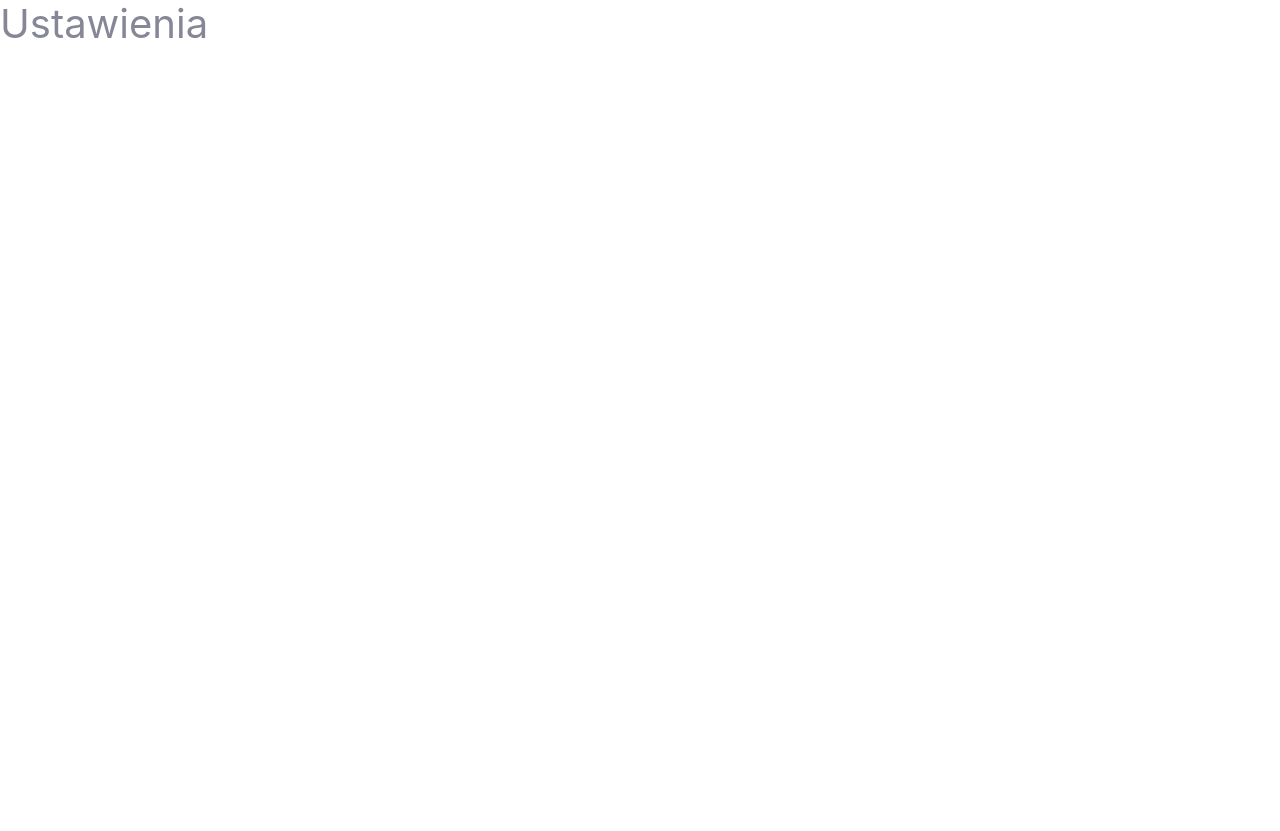
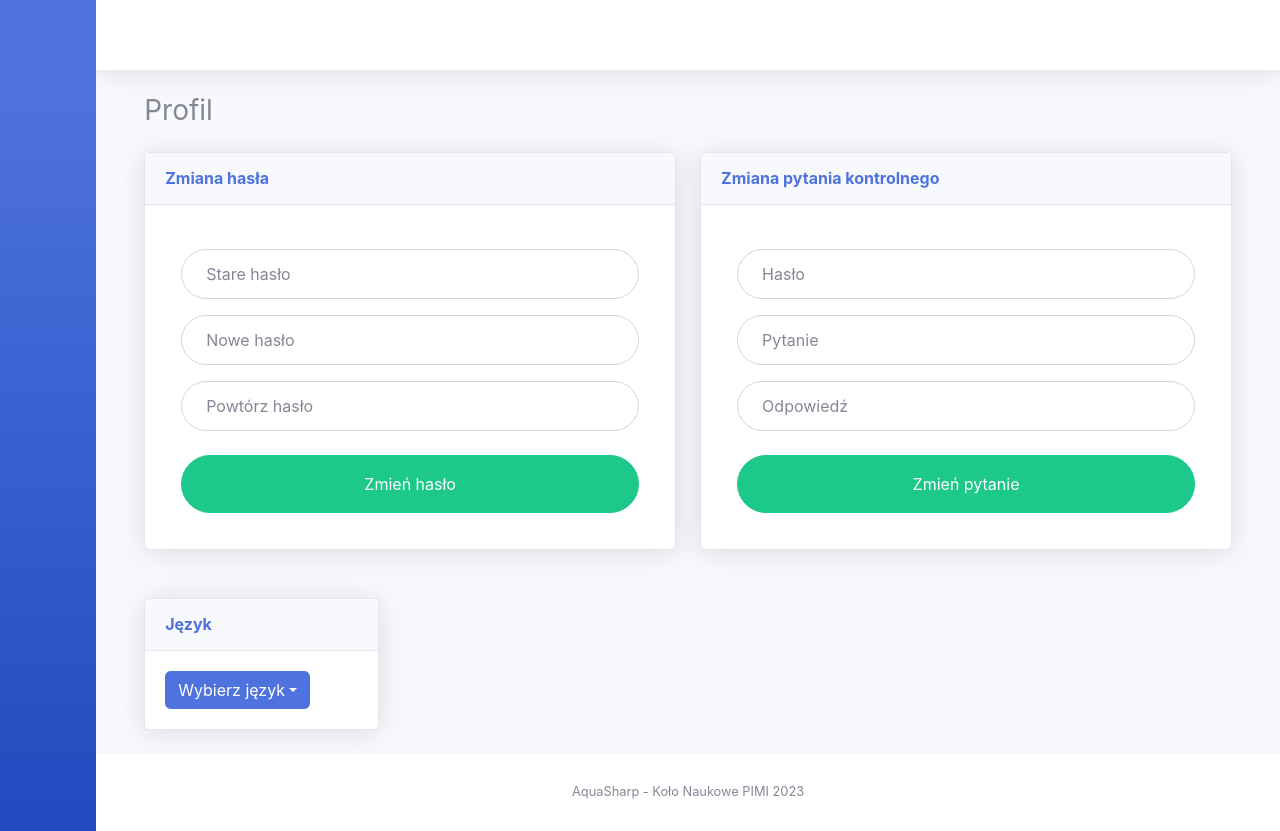
Before and after one commit to grupadotnet/Aqua-Sharp-Frontend, a React (Vite) app: page /settings in a window 1280 px wide. Before the commit the page ends 800 px from the top, so only its background shows below. Built offline with nearby package versions, Linux system fonts and the light colour scheme.

Commit message:
Added settings view

```diff
--- a/src/App.tsx
+++ b/src/App.tsx
@@ -1,6 +1,7 @@
 import { Navigate, Route, Routes } from 'react-router-dom';
 
 import { DashboardLayout } from '@/layout';
+import { Settings } from '@/pages/settings';
 import { Working } from '@/pages/working';
 
 function App() {
@@ -26,7 +27,14 @@ function App() {
           element={<h1>Historia pomiarów akwarium</h1>}
         />
         <Route path="/aquarium/:id/edit" element={<h1>Edycja akwarium</h1>} />
-        <Route path="/settings" element={<h1>Ustawienia</h1>} />
+        <Route
+          path="/settings"
+          element={
+            <DashboardLayout>
+              <Settings />
+            </DashboardLayout>
+          }
+        />
         <Route path="/first-run" element={<h1>Pierwsze uruchomienie</h1>} />
         <Route path="*" element={<h1 className="p-3">404 NOT FOUND</h1>} />
       </Routes>
--- /dev/null
+++ b/src/pages/settings/index.tsx
@@ -0,0 +1,74 @@
+import { Col, Container, Row } from 'react-bootstrap';
+import Form from 'react-bootstrap/Form';
+import { useTranslation } from 'react-i18next';
+
+import {
+  Button,
+  Input,
+  LanguageDropdown,
+  PasswordInput,
+  Tile,
+} from '@/components';
+
+export const Settings: React.FC = () => {
+  const { t } = useTranslation();
+  return (
+    <Container>
+      <h3 className="mb-4">Profil</h3>
+      <Row>
+        <Col md>
+          <Tile title="Zmiana hasła">
+            <Form className="px-3">
+              <div className="d-flex flex-column my-3 px-auto">
+                <Form.Group controlId="oldPassword" className="my-2">
+                  <PasswordInput placeholder="Stare hasło" />
+                </Form.Group>
+                <Form.Group controlId="newPassword" className="my-2">
+                  <PasswordInput placeholder="Nowe hasło" />
+                </Form.Group>
+                <Form.Group controlId="rePassword" className="my-2">
+                  <PasswordInput placeholder="Powtórz hasło" />
+                </Form.Group>
+                <div className="my-2"></div>
+                <Button variant="success" type="submit">
+                  Zmień hasło
+                </Button>
+              </div>
+            </Form>
+          </Tile>
+        </Col>
+        <Col md className="mb-4">
+          <Tile title="Zmiana pytania kontrolnego">
+            <Form className="px-3">
+              <div className="d-flex flex-column my-3 px-auto">
+                <Form.Group controlId="password" className="my-2">
+                  <PasswordInput placeholder="Hasło" />
+                </Form.Group>
+                <Form.Group controlId="question" className="my-2">
+                  <Input placeholder="Pytanie" />
+                </Form.Group>
+                <Form.Group controlId="answer" className="my-2">
+                  <Input placeholder="Odpowiedź" />
+                </Form.Group>
+                <div className="my-2"></div>
+                <Button variant="success" type="submit">
+                  Zmień pytanie
+                </Button>
+              </div>
+            </Form>
+          </Tile>
+        </Col>
+      </Row>
+      <Row>
+        <Col xs="auto">
+          <Tile title="Język">
+            <div className="mr-5">
+              <LanguageDropdown />
+            </div>
+          </Tile>
+        </Col>
+        <Col></Col>
+      </Row>
+    </Container>
+  );
+};
```
